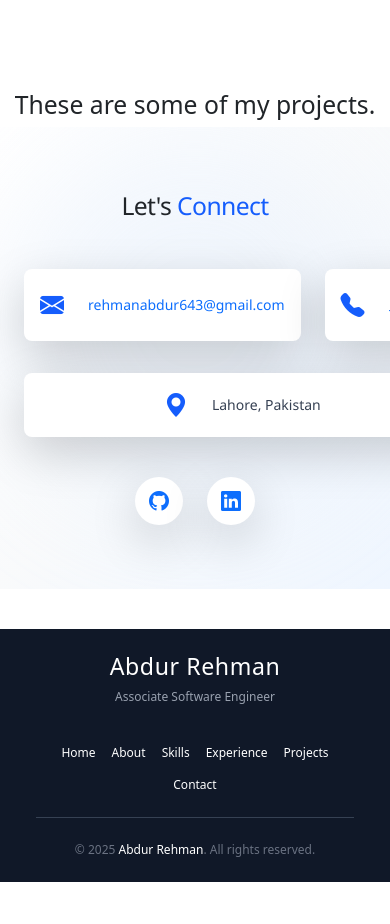
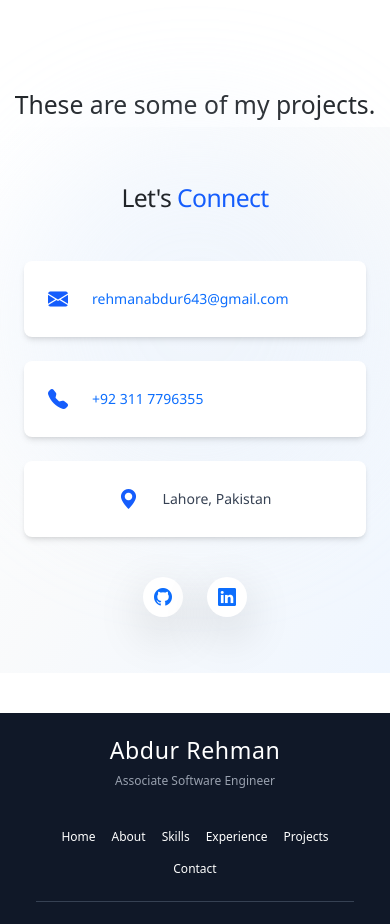
Before and after one commit to Abdur-Rehman-643/abdur-react-portfolio, a React (Vite) app: page / in a window 390 px wide. Shown: the part 4400-5324 px from the top of the page. Before the commit the page ends 5282 px from the top, so only its background shows below. Built offline with nearby package versions, Linux system fonts and the light colour scheme.

Commit message:
update Contact section with animations and styling and make them responsive

```diff
--- a/src/pages/Contact.jsx
+++ b/src/pages/Contact.jsx
@@ -24,27 +24,27 @@ const Contact = () => {
     <section
       id="contact"
       ref={sectionRef}
-      className={`py-16 px-4 sm:px-8 bg-gradient-to-br from-white via-gray-50 to-blue-50 overflow-hidden transition-all duration-1000 ease-in-out ${
+      className={`relative py-14 px-4 sm:px-6 lg:px-8 bg-gradient-to-br from-white via-gray-50 to-blue-50 transition-all duration-1000 ease-in-out ${
         isVisible ? "opacity-100 translate-y-0" : "opacity-0 translate-y-10"
       }`}
       style={{ fontFamily: "'Segoe UI', sans-serif" }}
     >
-      {/* Glowing Background Effect */}
+      {/* Glowing Circle BG */}
       <div className="absolute top-0 left-1/2 transform -translate-x-1/2 w-96 h-96 bg-blue-100 opacity-30 rounded-full blur-3xl -z-10"></div>
 
-      <div className="max-w-4xl mx-auto text-center">
-        <h2 className="text-4xl sm:text-5xl font-extrabold mb-12 text-gray-800 tracking-tight">
+      <div className="max-w-3xl mx-auto text-center">
+        <h2 className="text-3xl sm:text-4xl font-extrabold mb-10 text-gray-800 tracking-tight">
           Let's <span className="text-blue-600">Connect</span>
         </h2>
 
-        {/* Contact Info Grid */}
-        <div className="mt-5 grid sm:grid-cols-2 gap-4 text-sm sm:text-base">
+        {/* Contact Cards */}
+        <div className="mt-5 flex flex-col sm:flex-row sm:flex-wrap gap-4 justify-center items-stretch text-sm sm:text-base">
           {/* Email */}
-          <div className="flex items-center justify-start gap-4 p-3 sm:p-4 bg-white shadow-lg hover:shadow-xl transition-all duration-500 rounded-lg hover:scale-[1.02]">
-            <i className="bi bi-envelope-fill text-blue-600 text-2xl"></i>
+          <div className="flex flex-1 items-center gap-4 p-4 bg-white shadow-md hover:shadow-xl transition-all duration-500 rounded-lg hover:scale-[1.02]">
+            <i className="bi bi-envelope-fill text-blue-600 text-xl sm:text-2xl"></i>
             <a
               href="mailto:rehmanabdur643@gmail.com"
-              className="text-blue-800 hover:underline"
+              className="text-blue-800 text-sm sm:text-base"
               style={{ textDecoration: "none" }}
             >
               rehmanabdur643@gmail.com
@@ -52,11 +52,11 @@ const Contact = () => {
           </div>
 
           {/* Phone */}
-          <div className="flex items-center justify-start gap-4 p-3 sm:p-4 bg-white shadow-lg hover:shadow-xl transition-all duration-500 rounded-lg hover:scale-[1.02]">
-            <i className="bi bi-telephone-fill text-blue-600 text-2xl"></i>
+          <div className="flex flex-1 items-center gap-4 p-4 bg-white shadow-md hover:shadow-xl transition-all duration-500 rounded-lg hover:scale-[1.02]">
+            <i className="bi bi-telephone-fill text-blue-600 text-xl sm:text-2xl"></i>
             <a
               href="tel:+923117796355"
-              className="text-blue-800 hover:underline"
+              className="text-blue-800 text-sm sm:text-base"
               style={{ textDecoration: "none" }}
             >
               +92 311 7796355
@@ -64,9 +64,11 @@ const Contact = () => {
           </div>
 
           {/* Location */}
-          <div className="col-span-2 flex items-center justify-center gap-4 p-3 sm:p-4 bg-white shadow-lg hover:shadow-xl transition-all duration-500 rounded-lg hover:scale-[1.02] mt-2 sm:mt-0">
-            <i className="bi bi-geo-alt-fill text-blue-600 text-2xl"></i>
-            <span className="text-gray-700">Lahore, Pakistan</span>
+          <div className="w-full flex items-center justify-center gap-4 p-4 bg-white shadow-md hover:shadow-xl transition-all duration-500 rounded-lg hover:scale-[1.02]">
+            <i className="bi bi-geo-alt-fill text-blue-600 text-xl sm:text-2xl"></i>
+            <span className="text-gray-700 text-sm sm:text-base">
+              Lahore, Pakistan
+            </span>
           </div>
         </div>
 
@@ -76,23 +78,23 @@ const Contact = () => {
             href="https://github.com/Abdur-Rehman-643"
             target="_blank"
             rel="noopener noreferrer"
-            className="w-12 h-12 flex items-center justify-center bg-white shadow-lg rounded-full text-gray-800 hover:bg-black hover:text-white transition-all duration-300 transform hover:scale-110 hover:shadow-2xl"
+            className="w-10 h-10 sm:w-12 sm:h-12 flex items-center justify-center bg-white shadow-lg rounded-full text-gray-800 hover:bg-black hover:text-white transition-all duration-300 transform hover:scale-110 hover:shadow-2xl"
           >
-            <i className="bi bi-github text-xl"></i>
+            <i className="bi bi-github text-lg sm:text-xl"></i>
           </a>
 
           <a
             href="https://www.linkedin.com/in/abdur-rehman-0a3186278"
             target="_blank"
             rel="noopener noreferrer"
-            className="w-12 h-12 flex items-center justify-center bg-white shadow-lg rounded-full text-blue-600 hover:bg-blue-600 hover:text-white transition-all duration-300 transform hover:scale-110 hover:shadow-2xl"
+            className="w-10 h-10 sm:w-12 sm:h-12 flex items-center justify-center bg-white shadow-lg rounded-full text-blue-600 hover:bg-blue-600 hover:text-white transition-all duration-300 transform hover:scale-110 hover:shadow-2xl"
           >
-            <i className="bi bi-linkedin text-xl"></i>
+            <i className="bi bi-linkedin text-lg sm:text-xl"></i>
           </a>
         </div>
       </div>
 
-      {/* Bootstrap Icons CDN */}
+      {/* Bootstrap Icons */}
       <link
         rel="stylesheet"
         href="https://cdn.jsdelivr.net/npm/bootstrap-icons@1.10.5/font/bootstrap-icons.css"
```
